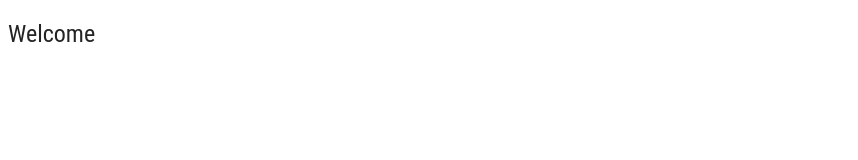
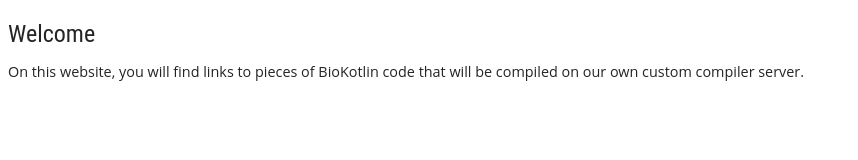
Before and after one commit to maize-genetics/maize-genetics.github.io, a plain HTML site: page index.html in a window 1280 px wide. Shown: the whole page, without its empty margins (0-858 px from the left). Drawn offline with Linux system fonts and the light colour scheme.

Commit message:
Add description

```diff
--- a/index.html
+++ b/index.html
@@ -12,6 +12,7 @@
 
 <body>
     <h2>Welcome</h2>
+    <p>On this website, you will find links to pieces of BioKotlin code that will be compiled on our own custom compiler server.</p>
 </body>
 
 </html>
```
